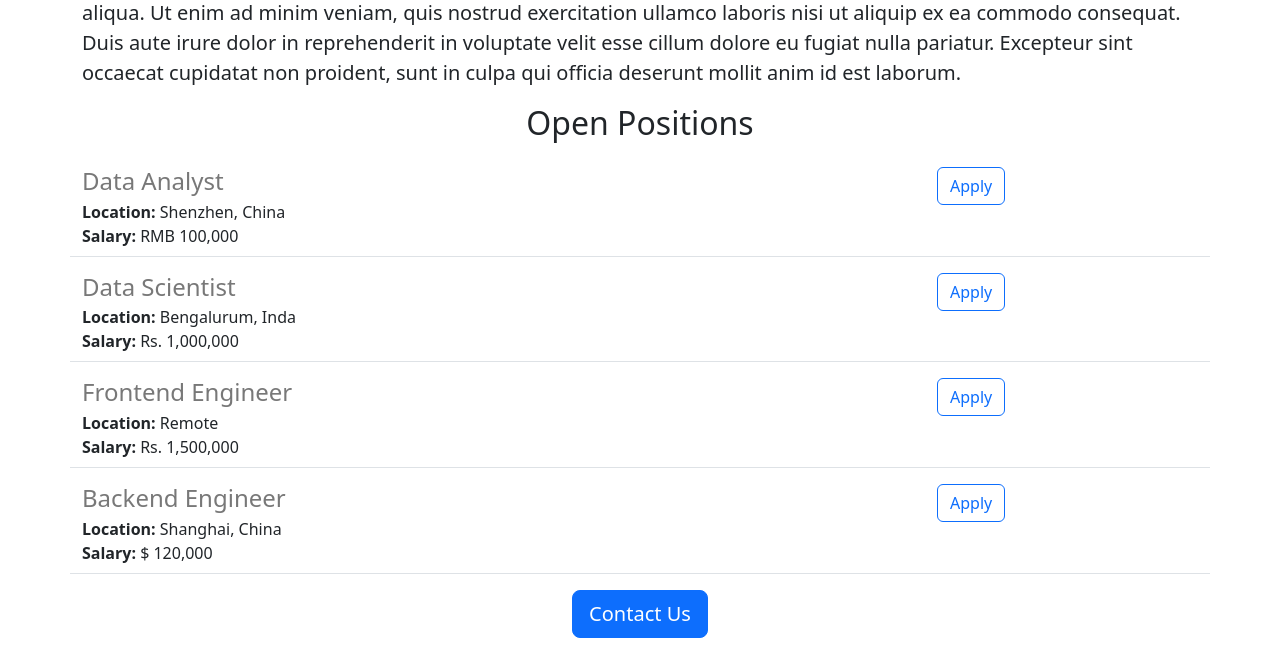
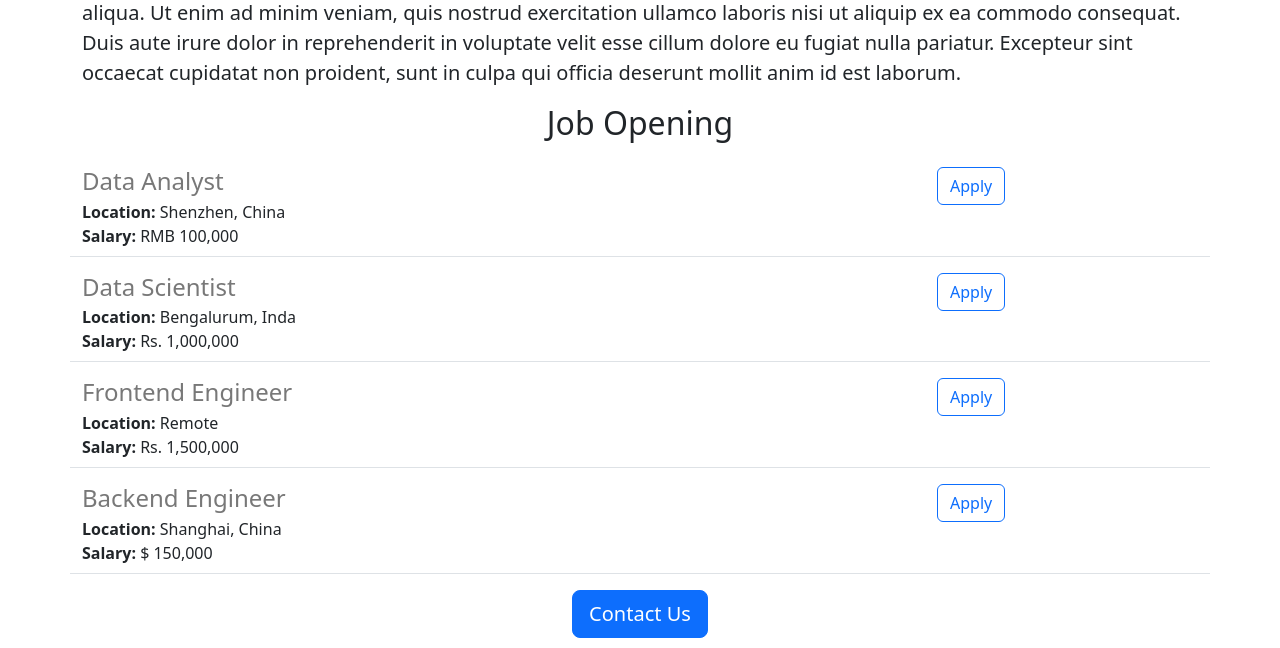
Before and after one commit to jimmylgz/webond-careers-website-v2, a Flask app: page / in a window 1280 px wide. Shown: the part 542-1190 px from the top of the page. Run offline with Flask 2, Linux system fonts and the light colour scheme.

Commit message:
make some changes

```diff
--- a/app.py
+++ b/app.py
@@ -24,7 +24,7 @@ JOBS = [
         'id': 4,
         'title': 'Backend Engineer',
         'location': 'Shanghai, China',
-        'salary': '$ 120,000'
+        'salary': '$ 150,000'
     }
 ]
 
--- a/templates/home.html
+++ b/templates/home.html
@@ -20,7 +20,7 @@
             <p class="lead">
                 Lorem ipsum dolor sit amet, consectetur adipiscing elit, sed do eiusmod tempor incididunt ut labore et dolore magna aliqua. Ut enim ad minim veniam, quis nostrud exercitation ullamco laboris nisi ut aliquip ex ea commodo consequat. Duis aute irure dolor in reprehenderit in voluptate velit esse cillum dolore eu fugiat nulla pariatur. Excepteur sint occaecat cupidatat non proident, sunt in culpa qui officia deserunt mollit anim id est laborum.
             </p>
-            <h2 class="text-center mt-2 mb-4">Open Positions</h2>
+            <h2 class="text-center mt-2 mb-4">Job Opening</h2>
             <p>
                 {% for job in jobs %}
                    {% include 'jobitem.html' %}
```
Also changed, not shown: 1 other file.
